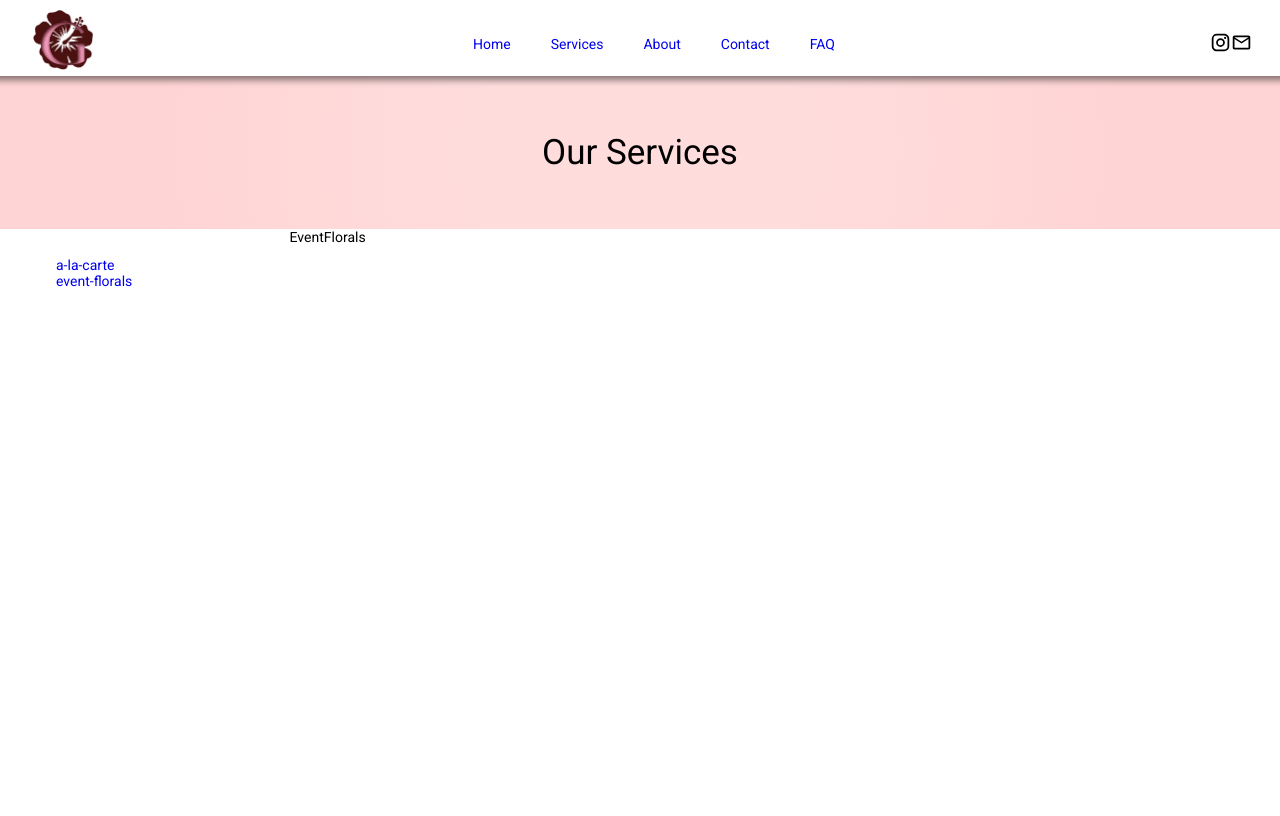
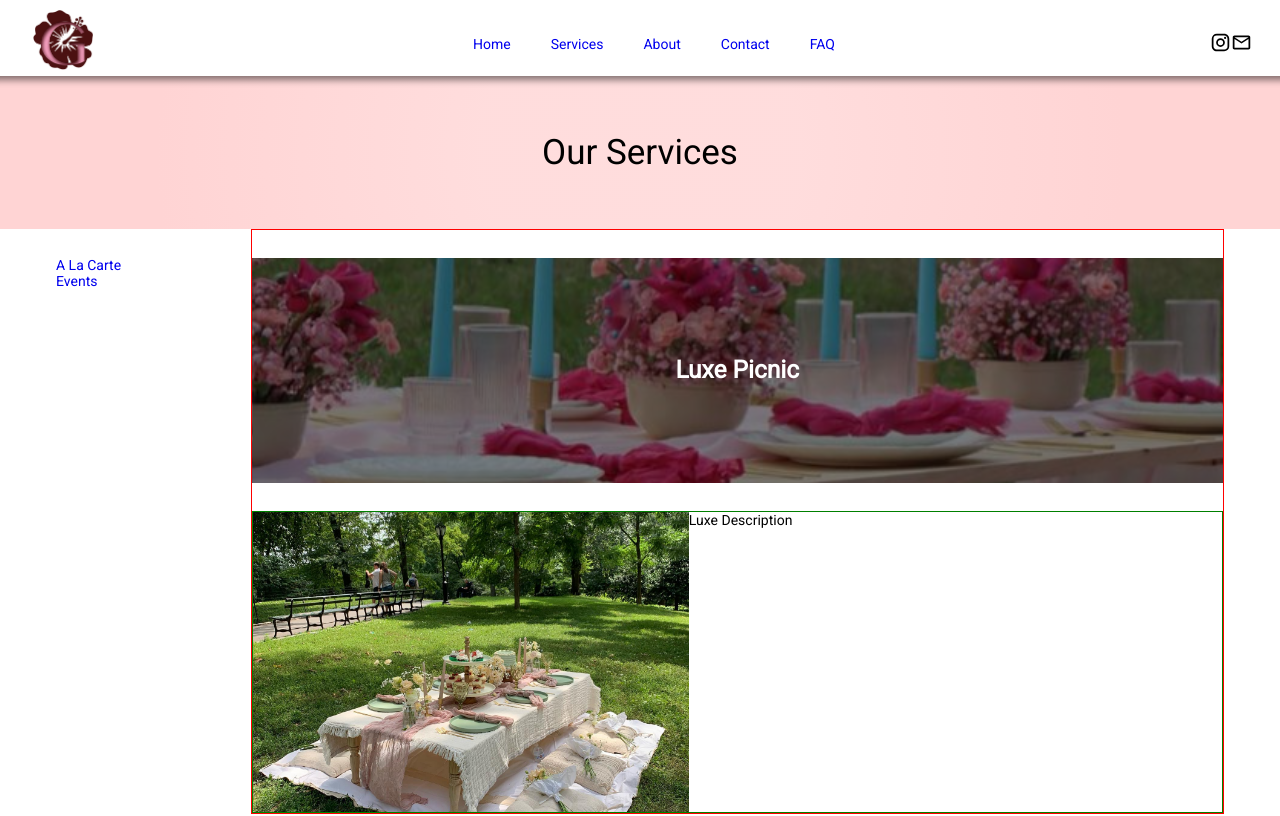
Before and after one commit to LennyRemache/gisa-designs, a React (Vite) app in the folder client/: page /services/event-florals in a window 1280 px wide. Shown: the top 816 px of the page. Built offline with nearby package versions, Linux system fonts and the light colour scheme.

Commit message:
Adding structure to event florals service page

```diff
--- a/client/src/components/pages/Home.jsx
+++ b/client/src/components/pages/Home.jsx
@@ -61,7 +61,9 @@ export default function Home() {
             more. Our designers will work to craft the perfect arrangement to
             fit your event needs.
           </div>
-          <Link className="learn-more-btn">Learn More</Link>
+          <Link to="/Services/event-florals" className="learn-more-btn">
+            Learn More
+          </Link>
         </div>
       </div>
       <div className="home-section-3">
--- a/client/src/components/pages/Services.jsx
+++ b/client/src/components/pages/Services.jsx
@@ -4,6 +4,13 @@ import { Navigate, NavLink, Outlet } from "react-router-dom";
 
 export default function Services() {
   const sections = ["a-la-carte", "event-florals"];
+  const service = (name) => {
+    if (name === "a-la-carte") {
+      return "A La Carte";
+    } else if (name === "event-florals") {
+      return "Events";
+    }
+  };
 
   return (
     <div>
@@ -16,7 +23,7 @@ export default function Services() {
             <ul>
               {sections.map((section, index) => (
                 <li key={index}>
-                  <NavLink to={`${section}`}>{section}</NavLink>
+                  <NavLink to={`${section}`}>{service(section)}</NavLink>
                 </li>
               ))}
             </ul>
--- a/client/src/components/pages/service-page/EventFlorals.jsx
+++ b/client/src/components/pages/service-page/EventFlorals.jsx
@@ -1,3 +1,20 @@
+import "../../../styles/pages/service-page/Eventflorals.css";
+import LuxeImg from "../../../assets/event-design-1.jpeg";
+
 export default function EventFlorals() {
-  return <div>EventFlorals</div>;
+  return (
+    <div className="event-florals-container">
+      <div className="luxe-container">
+        <div className="luxe-header">
+          <h1>Luxe Picnic</h1>
+        </div>
+        <div className="luxe-body">
+          <div className="luxe-img">
+            <img src={LuxeImg} alt="" srcset="" />
+          </div>
+          <div>Luxe Description</div>
+        </div>
+      </div>
+    </div>
+  );
 }
--- a/client/src/styles/pages/service-page/Alacarte.css
+++ b/client/src/styles/pages/service-page/Alacarte.css
@@ -1,12 +1,12 @@
 .a-la-carte-container {
-  border: 0px solid red;
+  border: 1px solid red;
   display: flex;
   flex-direction: column;
   align-items: center;
 }
 
 .a-la-carte-header {
-  border: 0px solid blue;
+  border: 1px solid blue;
   margin: 2rem 3rem 0 3rem;
   background: rgb(255, 248, 239);
   line-height: 2rem;
--- a/client/src/styles/pages/service-page/Eventflorals.css
+++ b/client/src/styles/pages/service-page/Eventflorals.css
@@ -0,0 +1,46 @@
+.event-florals-container {
+  border: 1px solid red;
+  width: 100%;
+}
+
+.luxe-container {
+  width: 100%;
+}
+
+.luxe-header {
+  margin: 2rem 0;
+  border: 0px solid blue;
+  background-image: url("../../../assets/event-design-2.jpeg");
+  background-position: center;
+  background-size: cover;
+  line-height: 2rem;
+  height: 225px;
+  box-shadow: inset 0 0 0 1000px rgba(0, 0, 0, 0.5);
+  width: 100%;
+  display: flex;
+  justify-content: center;
+  align-items: center;
+}
+
+.luxe-header h1 {
+  color: white;
+  font-size: 1.75rem;
+}
+
+.luxe-body {
+  border: 1px solid green;
+  display: flex;
+}
+
+.luxe-img {
+  width: 45%;
+  height: 300px;
+}
+
+.luxe-img img {
+  width: 100%;
+  height: 100%;
+  object-fit: cover;
+  object-position: center;
+  display: block;
+}
```
